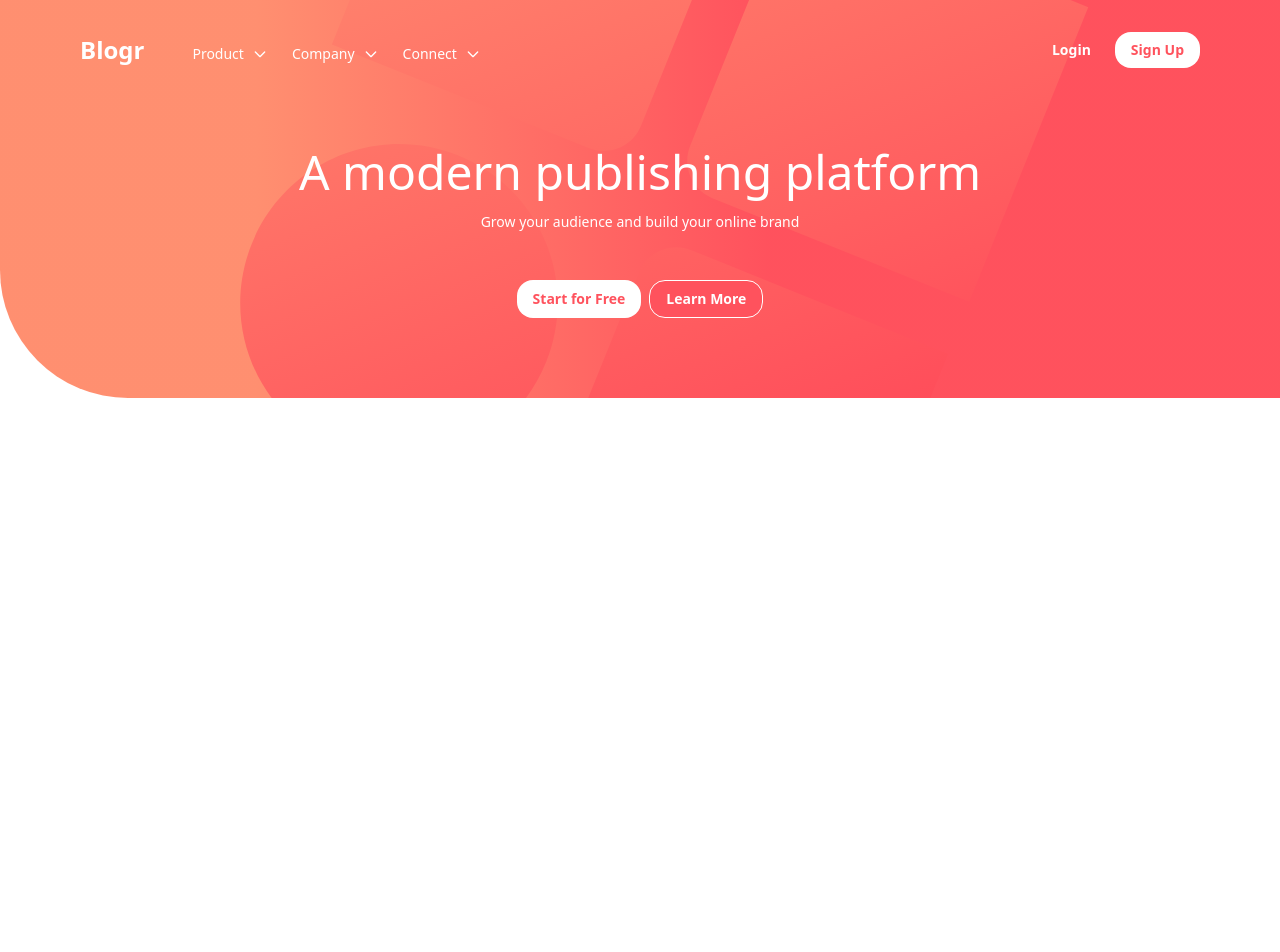
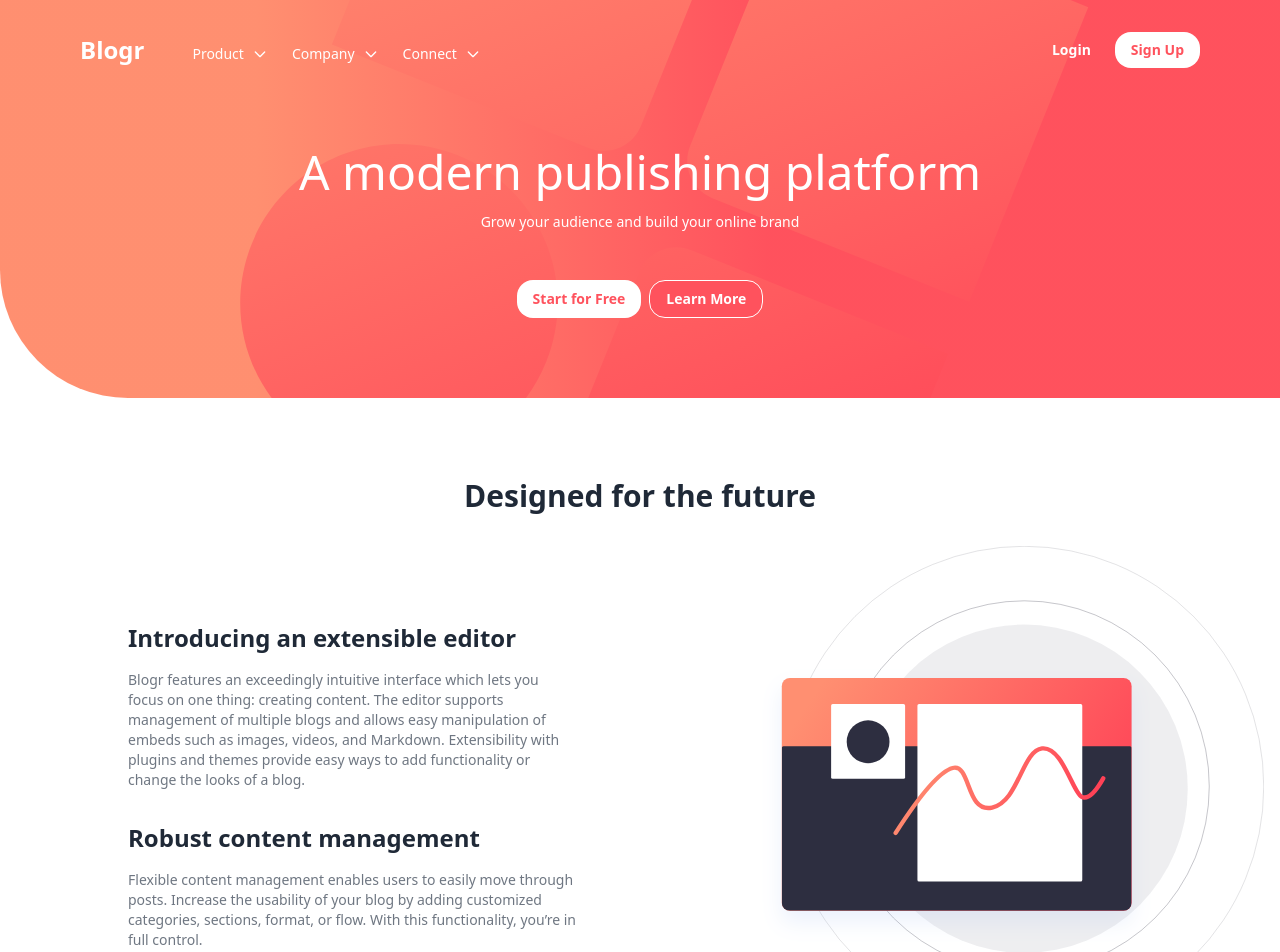
Before and after one commit to rahulkhimsuriya/frontendmentor-blogr-landing-page, a Vue app: page / in a window 1280 px wide. Shown: the top 952 px of the page. Before the commit the page ends 800 px from the top, so only its background shows below. Built offline with nearby package versions, Linux system fonts and the light colour scheme.

Commit message:
create designed for the duture section

```diff
--- a/src/App.vue
+++ b/src/App.vue
@@ -1,9 +1,64 @@
 <template>
   <AppHeader />
+  <main>
+    <AppSection>
+      <header>
+        <h3
+          class="text-center text-2xl md:text-3xl font-semibold text-gray-800"
+        >
+          Designed for the future
+        </h3>
+      </header>
+
+      <div class="px-4 mt-8 flex flex-col lg:flex-row">
+        <div
+          class="lg:pl-28 lg:flex-1 space-y-8 flex order-2 lg:order-1 flex-col text-center lg:text-left mx-auto lg:mx-0 justify-center"
+        >
+          <div class="max-w-md">
+            <h4 class="text-2xl text-gray-800 font-semibold">
+              Introducing an extensible editor
+            </h4>
+            <p class="mt-4 text-sm text-gray-600 opacity-80">
+              Blogr features an exceedingly intuitive interface which lets you
+              focus on one thing: creating content. The editor supports
+              management of multiple blogs and allows easy manipulation of
+              embeds such as images, videos, and Markdown. Extensibility with
+              plugins and themes provide easy ways to add functionality or
+              change the looks of a blog.
+            </p>
+          </div>
+
+          <div class="max-w-md">
+            <h4 class="text-2xl text-gray-800 font-semibold">
+              Robust content management
+            </h4>
+            <p class="mt-4 text-sm text-gray-600 opacity-80">
+              Flexible content management enables users to easily move through
+              posts. Increase the usability of your blog by adding customized
+              categories, sections, format, or flow. With this functionality,
+              you’re in full control.
+            </p>
+          </div>
+        </div>
+
+        <div
+          class="overflow-hidden lg:flex-1 order-1 lg:order-2 mb-8 lg:mb-0 lg:ml-32"
+        >
+          <img
+            :src="illustrationEditorDesktop"
+            alt="illustration Editor Desktop"
+          />
+        </div>
+      </div>
+    </AppSection>
+  </main>
 </template>
 
 <script setup>
 import AppHeader from './components/AppHeader.vue'
+import AppSection from './components/AppSection.vue'
+import illustrationEditorDesktop from './assets/images/illustration-editor-desktop.svg'
+import illustrationEditorMobile from './assets/images/illustration-editor-mobile.svg'
 </script>
 
 <style></style>
--- /dev/null
+++ b/src/components/AppSection.vue
@@ -0,0 +1,15 @@
+<template>
+  <section class="py-20">
+    <slot />
+  </section>
+</template>
+
+<script>
+export default {
+  setup() {
+    return {}
+  },
+}
+</script>
+
+<style scoped></style>
```
